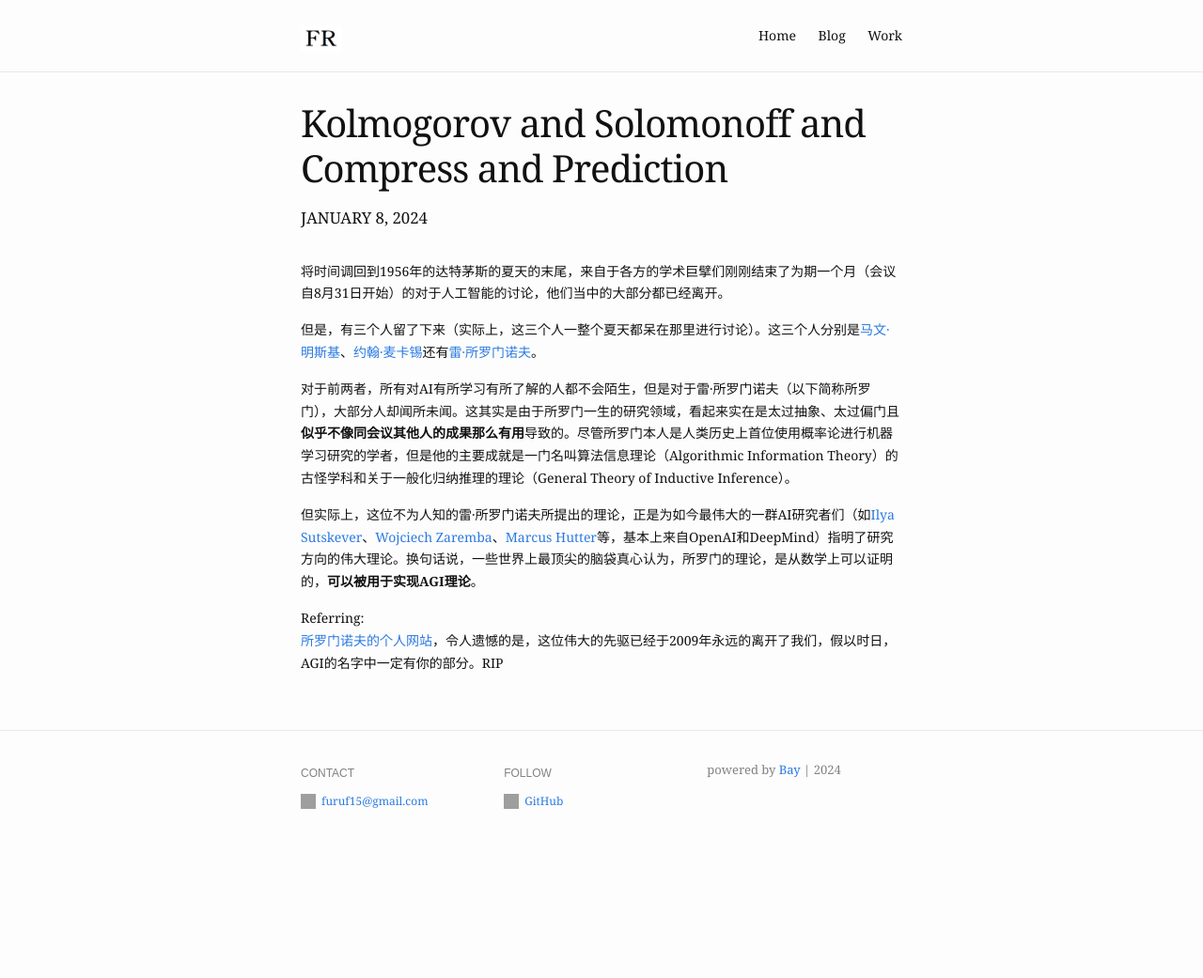
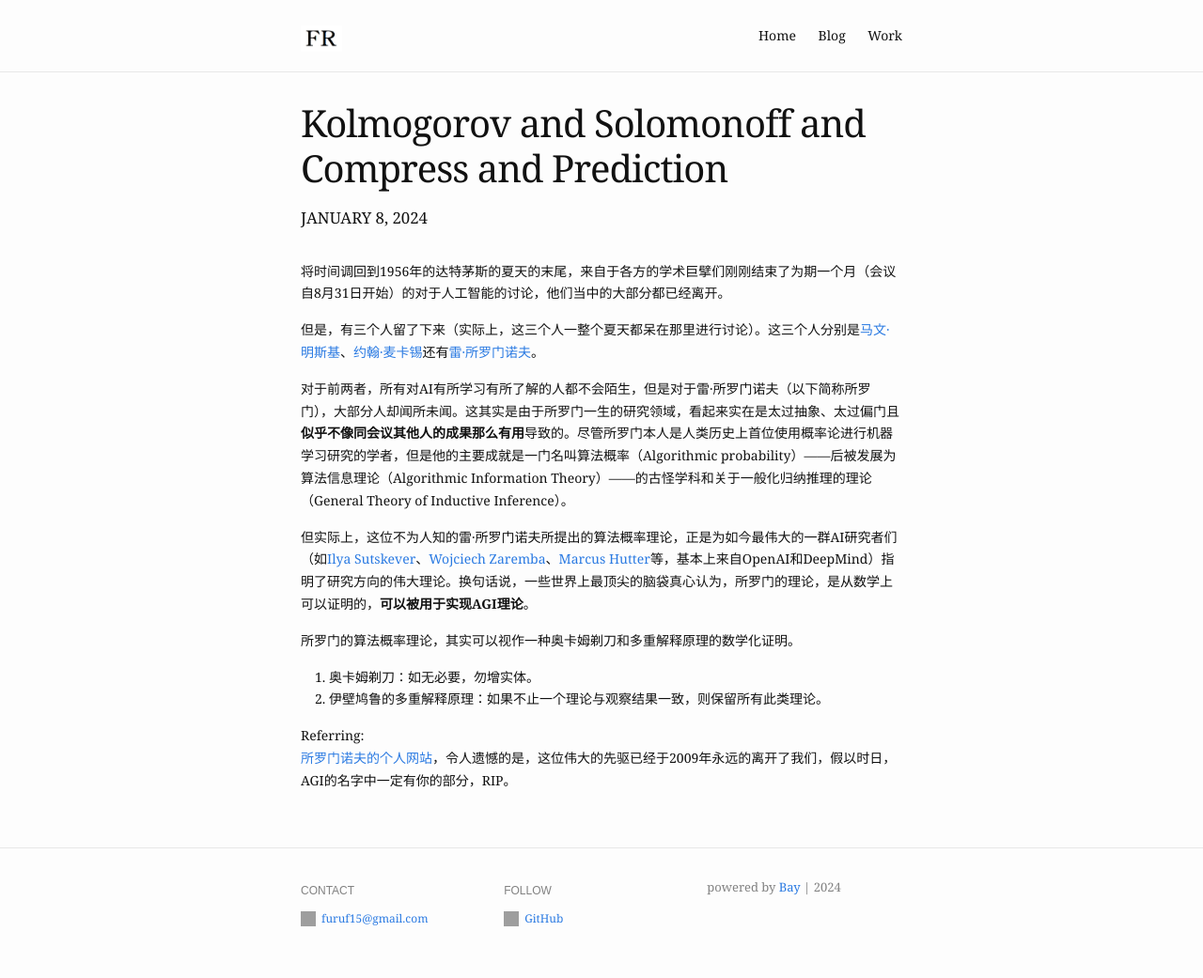
Before and after one commit to FuRuF-11/FuRuF-11.github.io, a Jekyll site: the page built from _posts/2024-01-08-Kolmogorov-and-Solomonoff-and-compress.md, in a window 1280 px wide. Shown: the whole page at 94% size. Built offline with Jekyll 4.4.1, drawn with Linux system fonts in a browser that asks for light colours; a script that is not in the unit is left out; before the commit the page ends 916 px from its top, so only the background shows below that.

Commit message:
modified posts

```diff
--- a/_posts/2024-01-08-Kolmogorov-and-Solomonoff-and-compress.md
+++ b/_posts/2024-01-08-Kolmogorov-and-Solomonoff-and-compress.md
@@ -9,10 +9,13 @@
 
 但是，有三个人留了下来（实际上，这三个人一整个夏天都呆在那里进行讨论）。这三个人分别是[马文·明斯基](https://zh.wikipedia.org/wiki/马文·闵斯基)、[约翰·麦卡锡](https://zh.wikipedia.org/wiki/约翰·麦卡锡)还有[雷·所罗门诺夫](https://en.wikipedia.org/wiki/Ray_Solomonoff)。
 
-对于前两者，所有对AI有所学习有所了解的人都不会陌生，但是对于雷·所罗门诺夫（以下简称所罗门），大部分人却闻所未闻。这其实是由于所罗门一生的研究领域，看起来实在是太过抽象、太过偏门且**似乎不像同会议其他人的成果那么有用**导致的。尽管所罗门本人是人类历史上首位使用概率论进行机器学习研究的学者，但是他的主要成就是一门名叫算法信息理论（Algorithmic Information Theory）的古怪学科和关于一般化归纳推理的理论（General Theory of Inductive Inference）。
+对于前两者，所有对AI有所学习有所了解的人都不会陌生，但是对于雷·所罗门诺夫（以下简称所罗门），大部分人却闻所未闻。这其实是由于所罗门一生的研究领域，看起来实在是太过抽象、太过偏门且**似乎不像同会议其他人的成果那么有用**导致的。尽管所罗门本人是人类历史上首位使用概率论进行机器学习研究的学者，但是他的主要成就是一门名叫算法概率（Algorithmic probability）——后被发展为算法信息理论（Algorithmic Information Theory）——的古怪学科和关于一般化归纳推理的理论（General Theory of Inductive Inference）。
 
-但实际上，这位不为人知的雷·所罗门诺夫所提出的理论，正是为如今最伟大的一群AI研究者们（如[Ilya Sutskever](https://en.wikipedia.org/wiki/Ilya_Sutskever)、[Wojciech Zaremba](https://en.wikipedia.org/wiki/Wojciech_Zaremba)、[Marcus Hutter](https://en.wikipedia.org/wiki/Marcus_Hutter)等，基本上来自OpenAI和DeepMind）指明了研究方向的伟大理论。换句话说，一些世界上最顶尖的脑袋真心认为，所罗门的理论，是从数学上可以证明的，**可以被用于实现AGI理论**。
+但实际上，这位不为人知的雷·所罗门诺夫所提出的算法概率理论，正是为如今最伟大的一群AI研究者们（如[Ilya Sutskever](https://en.wikipedia.org/wiki/Ilya_Sutskever)、[Wojciech Zaremba](https://en.wikipedia.org/wiki/Wojciech_Zaremba)、[Marcus Hutter](https://en.wikipedia.org/wiki/Marcus_Hutter)等，基本上来自OpenAI和DeepMind）指明了研究方向的伟大理论。换句话说，一些世界上最顶尖的脑袋真心认为，所罗门的理论，是从数学上可以证明的，**可以被用于实现AGI理论**。
 
+所罗门的算法概率理论，其实可以视作一种奥卡姆剃刀和多重解释原理的数学化证明。
+1. 奥卡姆剃刀：如无必要，勿增实体。
+2. 伊壁鸠鲁的多重解释原理：如果不止一个理论与观察结果一致，则保留所有此类理论。
 
 Referring:
-[所罗门诺夫的个人网站](https://raysolomonoff.com/)，令人遗憾的是，这位伟大的先驱已经于2009年永远的离开了我们，假以时日，AGI的名字中一定有你的部分。RIP
+[所罗门诺夫的个人网站](https://raysolomonoff.com/)，令人遗憾的是，这位伟大的先驱已经于2009年永远的离开了我们，假以时日，AGI的名字中一定有你的部分，RIP。
```
